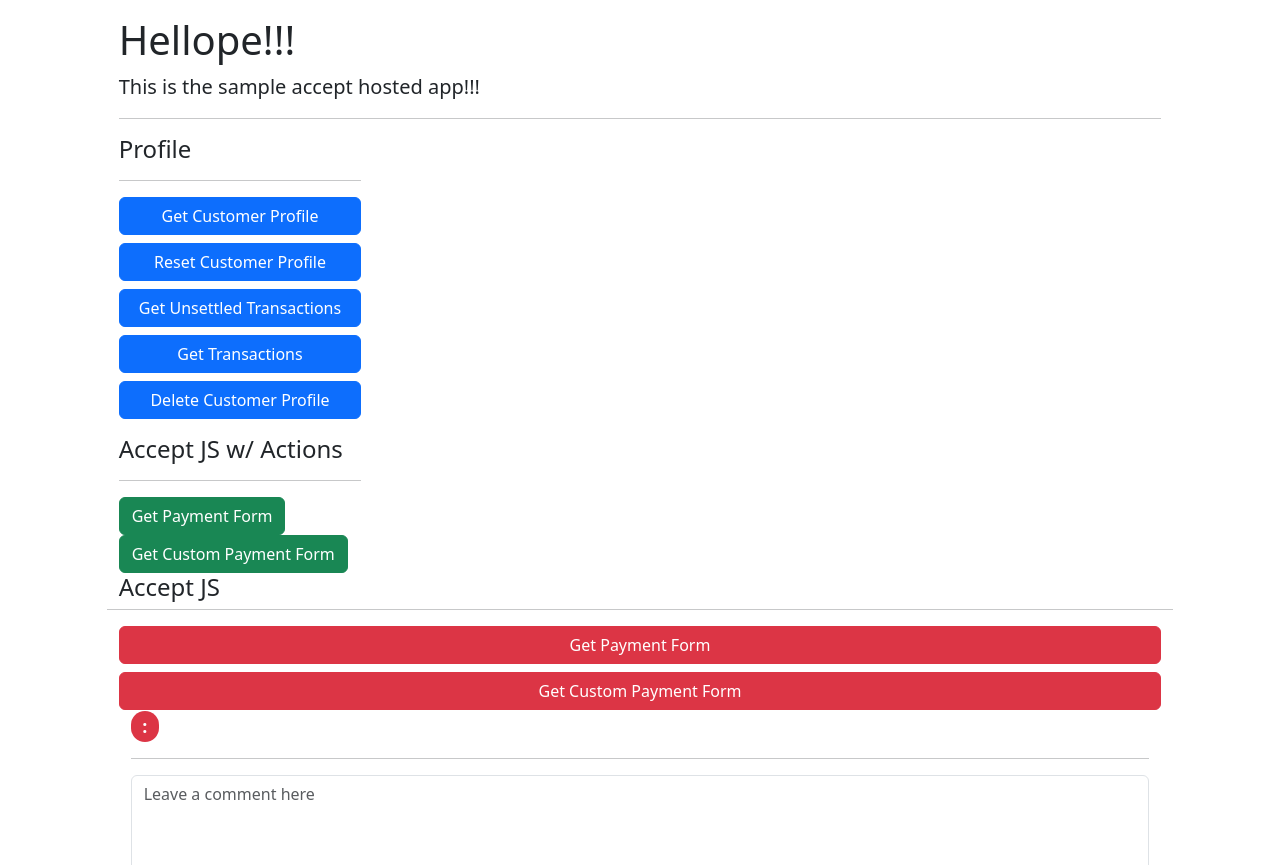
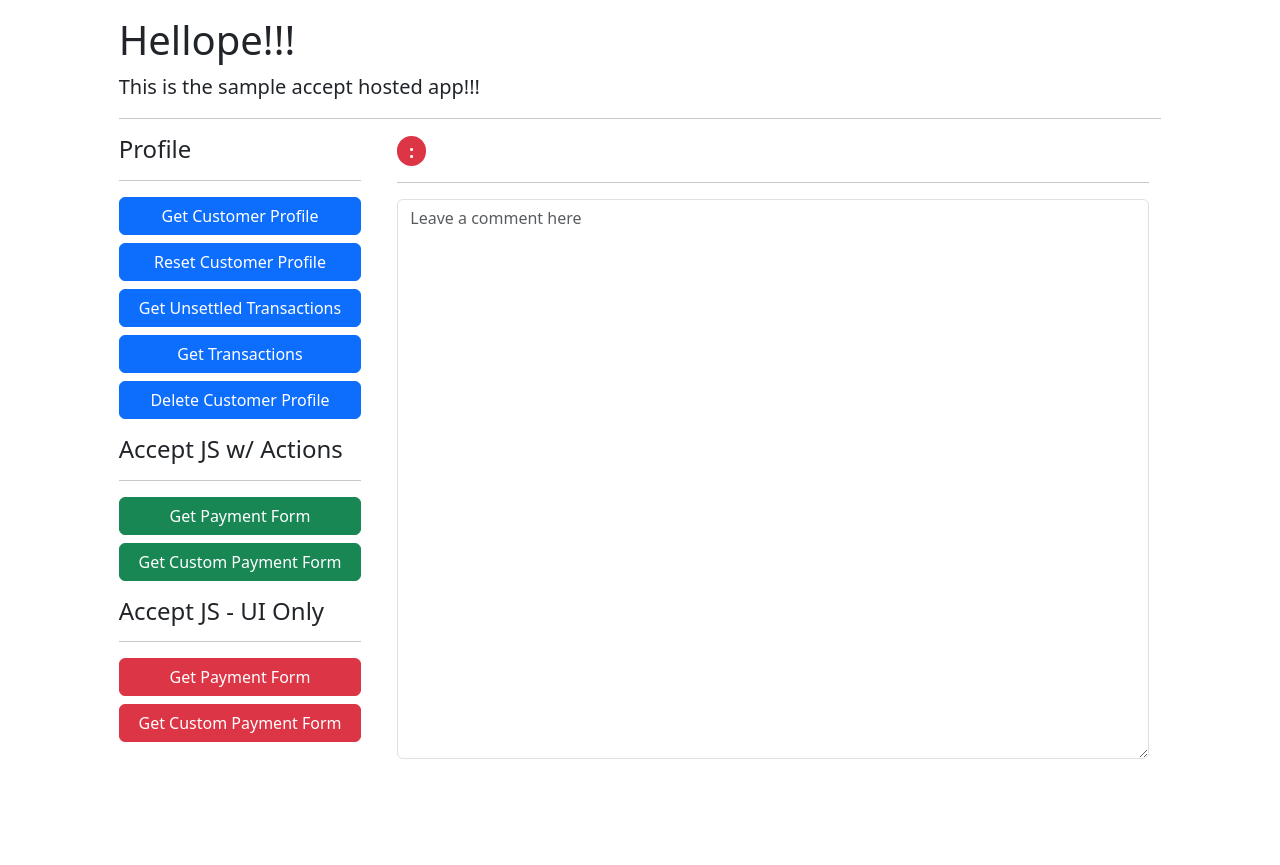
Before and after one commit to rlm8291/authorize_test, a Flask app: template templates/main.html in a window 1280 px wide. Shown: the top 865 px of the page. After the commit the page ends 759 px from the top, so only its background shows below. Run offline with Flask 3, Linux system fonts and the light colour scheme; the template is opened without the code that fills it, so the values that code supplies are empty; some libraries are stand-ins or nearby versions.

Commit message:
Fix Missing Div Tag

```diff
--- a/templates/actions.html
+++ b/templates/actions.html
@@ -9,10 +9,11 @@
 </div>
 <h4>Accept JS w/ Actions</h4>
 <hr>
+<div class='d-grid gap-2 mb-3'>
     <button class="btn btn-success" hx-get="/get_hosted_form" hx-target="#response_message">Get Payment Form</button>
     <button class="btn btn-success" hx-get="/custom_form" hx-target="#response_message">Get Custom Payment Form</button>
 </div>
-<h4>Accept JS</h4>
+<h4>Accept JS - UI Only</h4>
 <hr>
 <div class='d-grid gap-2'>
     <button class="btn btn-danger" hx-get="/ui_form" hx-vals='{"form": "ui"}' hx-target="#response_message">Get Payment Form</button>
```
